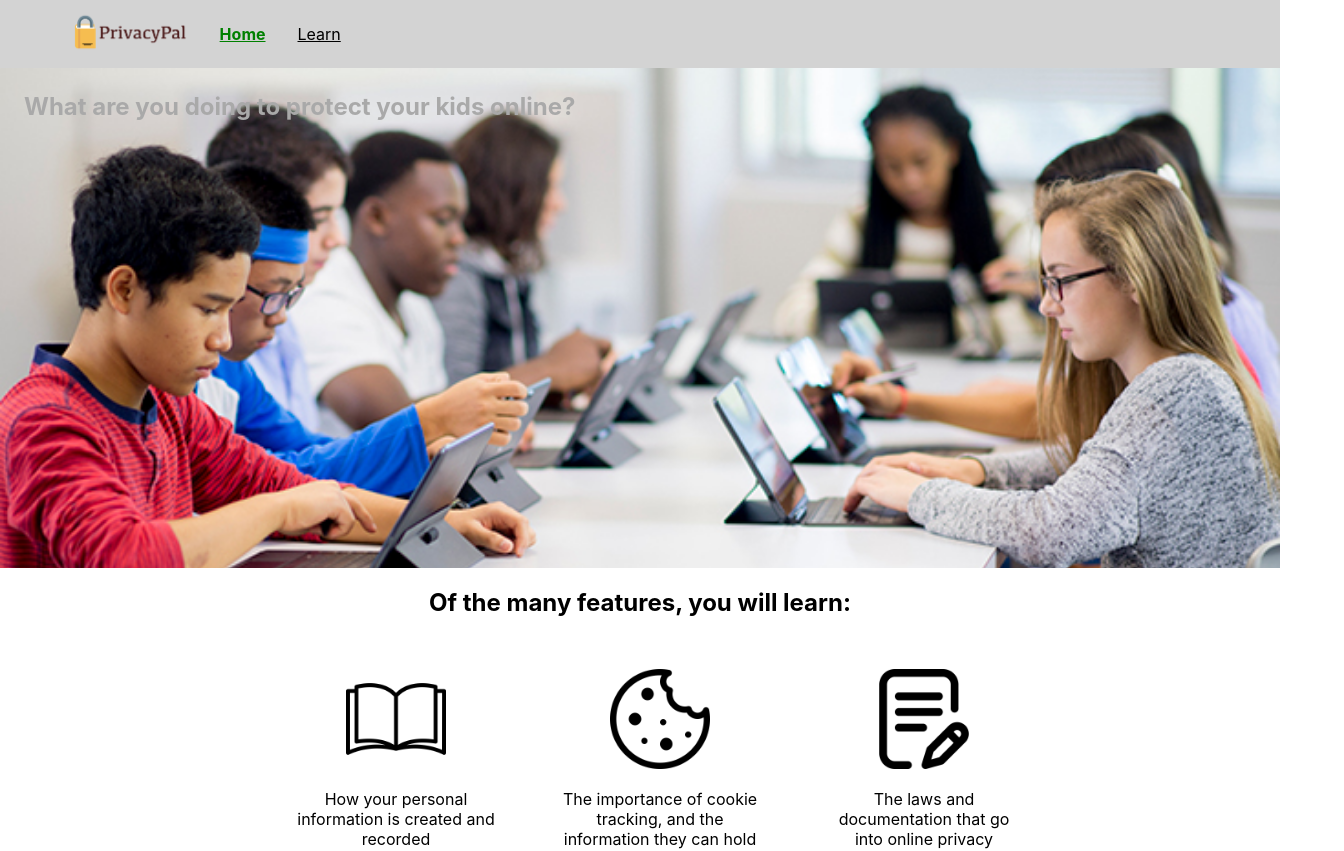
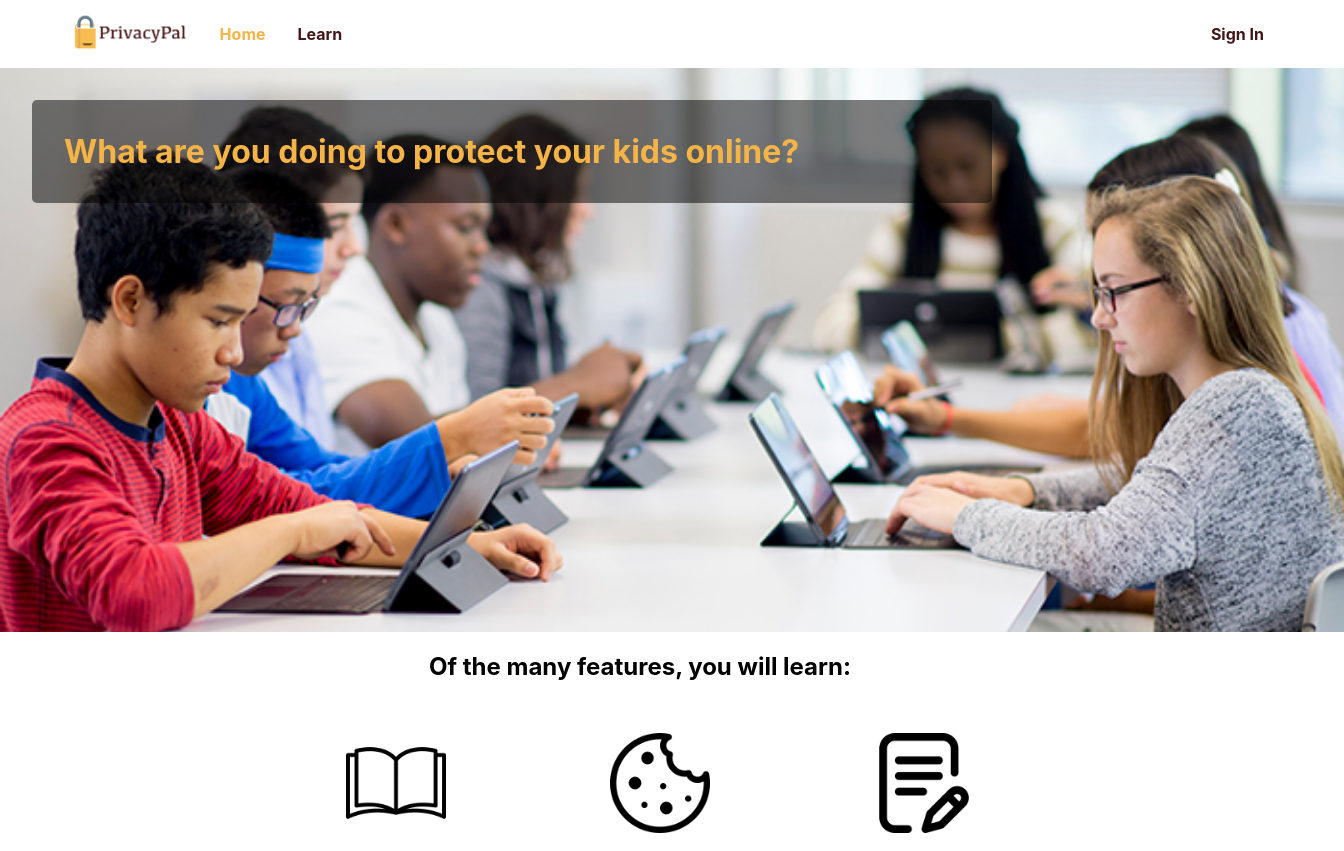
Before and after one commit to kylegoodwin/Privacy-Pal-Capstone-2019, a React (Create React App) app in the folder privacy-pal/: page /home-page in a window 1280 px wide. Shown: the top 851 px of the page, 1344 px wide, since content can reach past the window. Built offline with nearby package versions, Linux system fonts and the light colour scheme.

Commit message:
better landing page

```diff
--- a/privacy-pal/src/App.js
+++ b/privacy-pal/src/App.js
@@ -33,6 +33,8 @@ class App extends Component {
 class NavBar extends Component {
   render() {
     return (
+      <div class="header flex-container">
+        <div class ="flex-item">
         <div className="navLinks">
           <ul>
           <li>
@@ -40,15 +42,22 @@ class NavBar extends Component {
           <img src="img/HeaderLogo.png" className="logo"></img>
         </li>
             <li className="nav-item">
-              <NavLink to="/home-page" className="nav-link" activeClassName="selected" activeStyle={{fontWeight: "bold", color:"green"}}>Home</NavLink>
+              <NavLink to="/home-page" className="nav-link" activeClassName="selected" >Home</NavLink>
             </li>
             <li className="nav-item">
-              <NavLink to="/learning-page" className="nav-link" activeClassName="selected" activeStyle={{fontWeight: "bold", color:"green"}}>Learn</NavLink>
+              <NavLink to="/learning-page" className="nav-link" activeClassName="selected" >Learn</NavLink>
             </li>
             {/* <li className="nav-item">
               <NavLink to="/" className="nav-link" activeClassName="selected" activeStyle={{fontWeight: "bold", color:"green"}}>About</NavLink>
             </li> */}
           </ul>
+          </div>
+          </div>
+          <div class="flex-item">
+          <div className="sign-in">
+            <p>Sign In</p>
+          </div>
+        </div>
         </div>
     );
   }
--- a/privacy-pal/src/App.scss
+++ b/privacy-pal/src/App.scss
@@ -1,3 +1,7 @@
+$maroon: #411717;
+$gold: #f5b447;
+
+
 html{
   margin: 0;
   padding: 0;
@@ -8,7 +12,12 @@ html{
   height: 4em;
 }
 
-.navLinks{
+.flex-container {
+  justify-content: space-between;
+  display: flex;
+}
+
+.navLinks, .header{
 
   ul{
     list-style: none;
@@ -20,11 +29,20 @@ html{
     padding-left: 2em;
   }
 
-  a, a:visited{
-    color: black;
+  a, p{
+    color: $maroon;
+    font-weight: bold;
+    text-decoration:  none;
   }
 
-  background-color: lightgray
+  .selected{
+    color: $gold;
+  }
+
+  p{
+    padding-top: .5em;
+    padding-right: 1em;
+  }
 
 
 
@@ -35,11 +53,21 @@ html{
   background-size: cover;
   height: 500px;
   width: 100%;
+  padding: 2em;
 
   h1{
     padding: 1em;
     margin: 0;
     color: darkgray;
+    font-size: 2em;
+    color: $gold;
+  }
+
+  .text-container{
+    width: 75%;
+    background-color: rgba(0, 0, 0, 0.5);
+    border-radius: 5px;
+
   }
 }
 
--- a/privacy-pal/src/LandingBody.js
+++ b/privacy-pal/src/LandingBody.js
@@ -6,7 +6,9 @@ class MainBody extends Component {
       return (
         <div>
           <section className="bigimage">
+          <div class="text-container">
             <h1> What are you doing to protect your kids online? </h1>
+            </div>
           </section>
           <section className="icons" align="center">
             <h1> Of the many features, you will learn: </h1>
```
